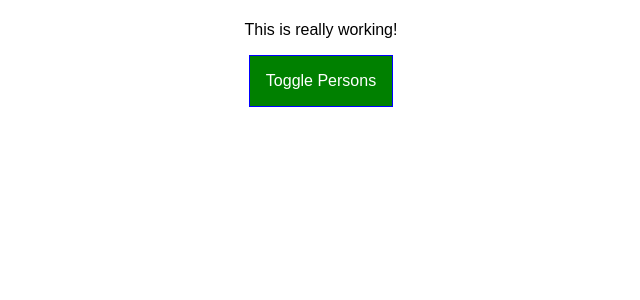
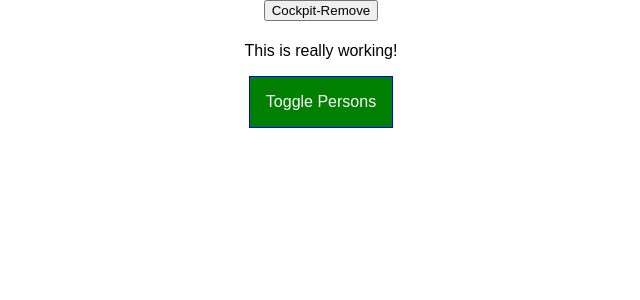
Before and after one commit to rahulgundiya/react-complete-guide, a React (Create React App) app: page / in a window 1280 px wide. Shown: the top 300 px of the page, without its empty margins (319-959 px from the left). Built offline with nearby package versions, Linux system fonts and the light colour scheme.

Commit message:
CleanUp code using lifecycle hook & useEffect

```diff
--- a/src/components/Cockpit/Cockpit.js
+++ b/src/components/Cockpit/Cockpit.js
@@ -9,9 +9,21 @@
   //Http request
   setTimeout(() =>{
 alert('Data Saved From Colud..!')
-  } ,1000 )
+  } ,1000 );
+  return ()=>{
+      console.log('[cockpit.js] cleanup work in useEffect');
+  }
 
 }  ,[]);
+
+
+useEffect (() =>{
+    console.log('[Cockpit.js]in 2nd useEffect');
+    return ()=>{
+        console.log('[Cockpit.js] cleanup work in 2nd useEffect');
+    }
+
+});
     const assignedClasses = [];
     let btnClass = '';
     if (props.showPersons) {
--- a/src/components/Persons/Persons.js
+++ b/src/components/Persons/Persons.js
@@ -26,6 +26,12 @@
     console.log('[Persons.js] componentDidUpdate')
     console.log(snapshoots);
   }
+
+  componentWillUnmount()
+  {
+  console.log('[Persons.js] componentWillUnmount')
+
+}
   render()
   {
     console.log('[Persons.js] rendering...');
--- a/src/containers/App.js
+++ b/src/containers/App.js
@@ -18,7 +18,8 @@
       { id: 'asdf11', name: 'Stephanie', age: 26 }
     ],
     otherState: 'some other value',
-    showPersons: false
+    showPersons: false ,
+    showCockpit: true
 
   };
 
@@ -96,12 +97,16 @@
 
     return (
       <div className = {classes.App}>
-        <Cockpit
+        <button
+        onClick = {()=>{this.setState({showCockpit:false})} }>
+          Cockpit-Remove
+          </button>
+          { this.state.showCockpit ? <Cockpit
           title={this.props.appTitle}
           showPersons={this.state.showPersons}
           persons={this.state.persons}
           clicked={this.togglePersonsHandler}
-        />
+        /> : null }
         {persons}
       </div>
     );
```
